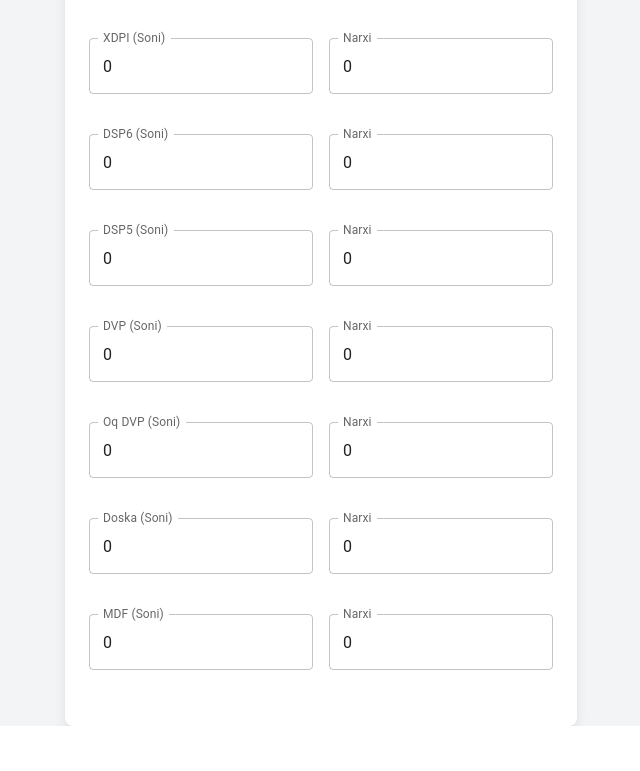
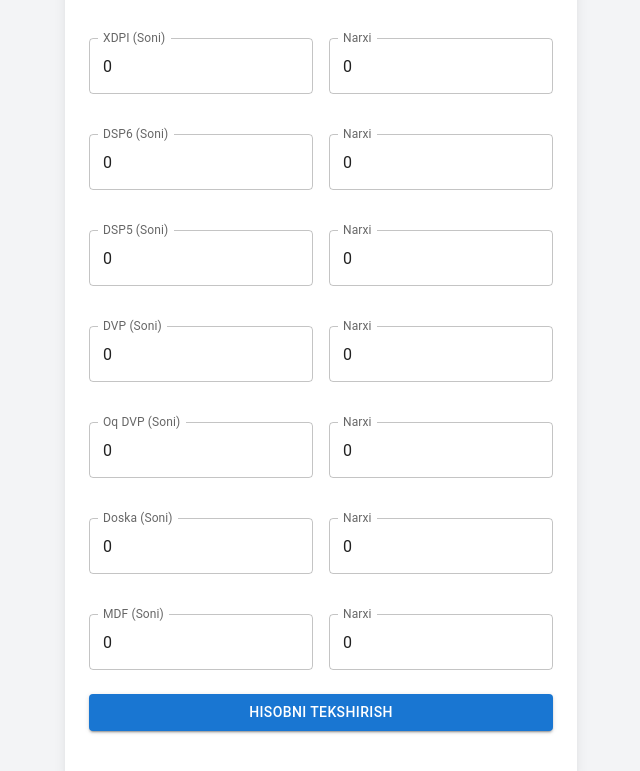
Before and after one commit to xobiytv/kalkulatr, a React (Create React App) app: page / in a window 1280 px wide. Shown: the part 514-1285 px from the top of the page, without its empty margins (319-959 px from the left). Before the commit the page ends 1240 px from the top, so only its background shows below. Built offline with nearby package versions, Linux system fonts and the light colour scheme.

Commit message:
add fiter

```diff
--- a/src/App.js
+++ b/src/App.js
@@ -1,7 +1,7 @@
 import React, { useState } from 'react';
 import TextField from '@mui/material/TextField';
 import Button from '@mui/material/Button';
-import CircularProgress from '@mui/material/CircularProgress';
+// import CircularProgress from '@mui/material/CircularProgress';
 import 'tailwindcss/tailwind.css';
 
 function App() {
@@ -56,7 +56,6 @@ function App() {
     items.forEach(item => {
       const soniValue = formData[item.soni];
       const narxiValue = formData[item.narxi];
-
       if (soniValue && narxiValue) {
         const resultValue = soniValue * narxiValue;
         totalSum += resultValue;
@@ -67,18 +66,20 @@ function App() {
     setTotal(totalSum);
     setResults(results);
   };
-  console.log(total);
 
   const handleInputChange = (e) => {
     const { name, value } = e.target;
     if (name === 'userName') {
       setUserName(value);
     } else {
-      setFormData({ ...formData, [name]: value });
+      setFormData({ ...formData, [name]: parseInt(value) });
       calculateAndDisplayResult();
     }
   };
 
+  const handleSaveValues = () => {
+    calculateAndDisplayResult();
+  };
 
   const shareResults = () => {
     const formattedResults = results.map(result => {
@@ -97,7 +98,7 @@ function App() {
         .catch((error) => console.error('Error sharing:', error));
     } else {
       console.log('Web Share API is not supported.');
-      alert(text); // Fallback if Web Share API is not supported
+      alert(text);
     }
   };
 
@@ -155,6 +156,16 @@ function App() {
             />
           </div>
         ))}
+
+        <Button
+          variant="contained"
+          color="primary"
+          fullWidth
+          onClick={handleSaveValues}
+        >
+          Hisobni tekshirish
+        </Button>
+
         <div className="mt-6">
           {results.length > 0 && (
             <>
@@ -163,7 +174,6 @@ function App() {
                 <b>Mijoz ismi: {userName}</b>
                 <b>Sana: {new Date().toLocaleDateString()}</b>
               </div>
-
               <table className="min-w-full bg-white">
                 <thead>
                   <tr>
```
